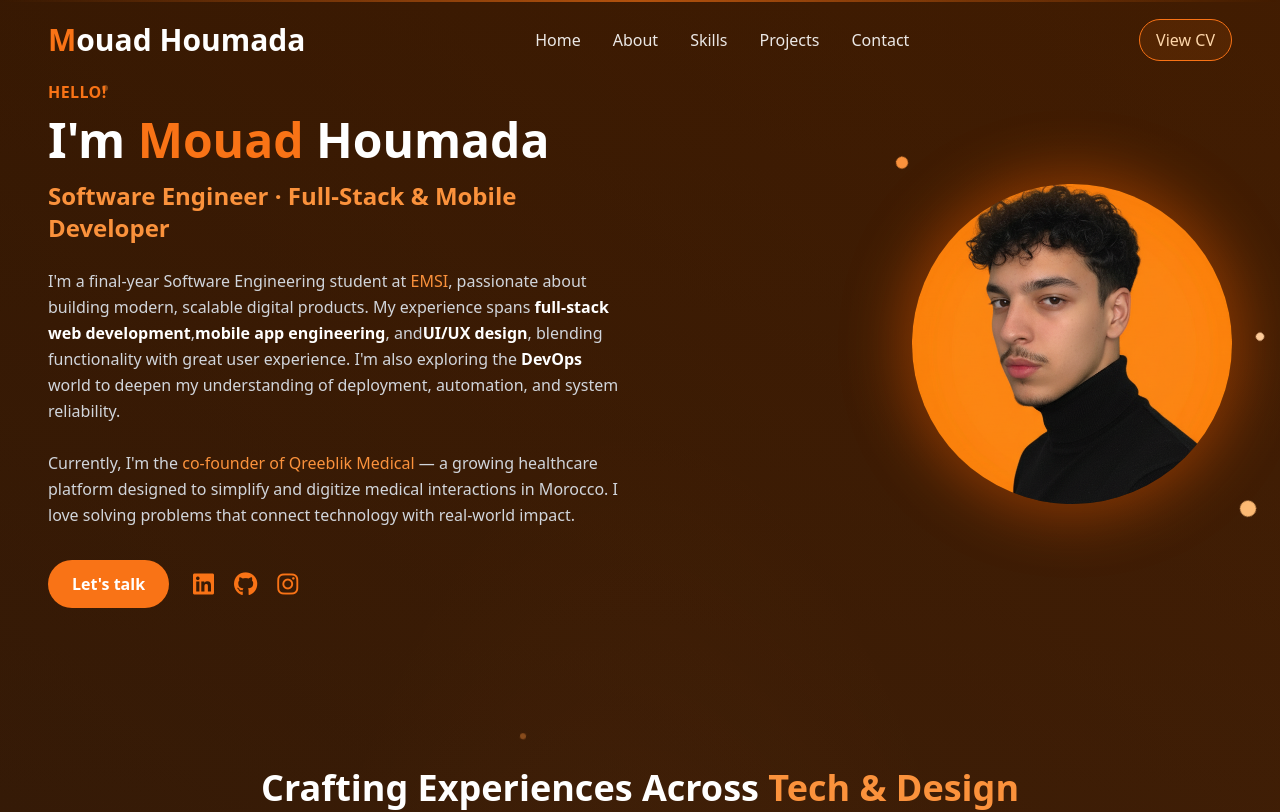
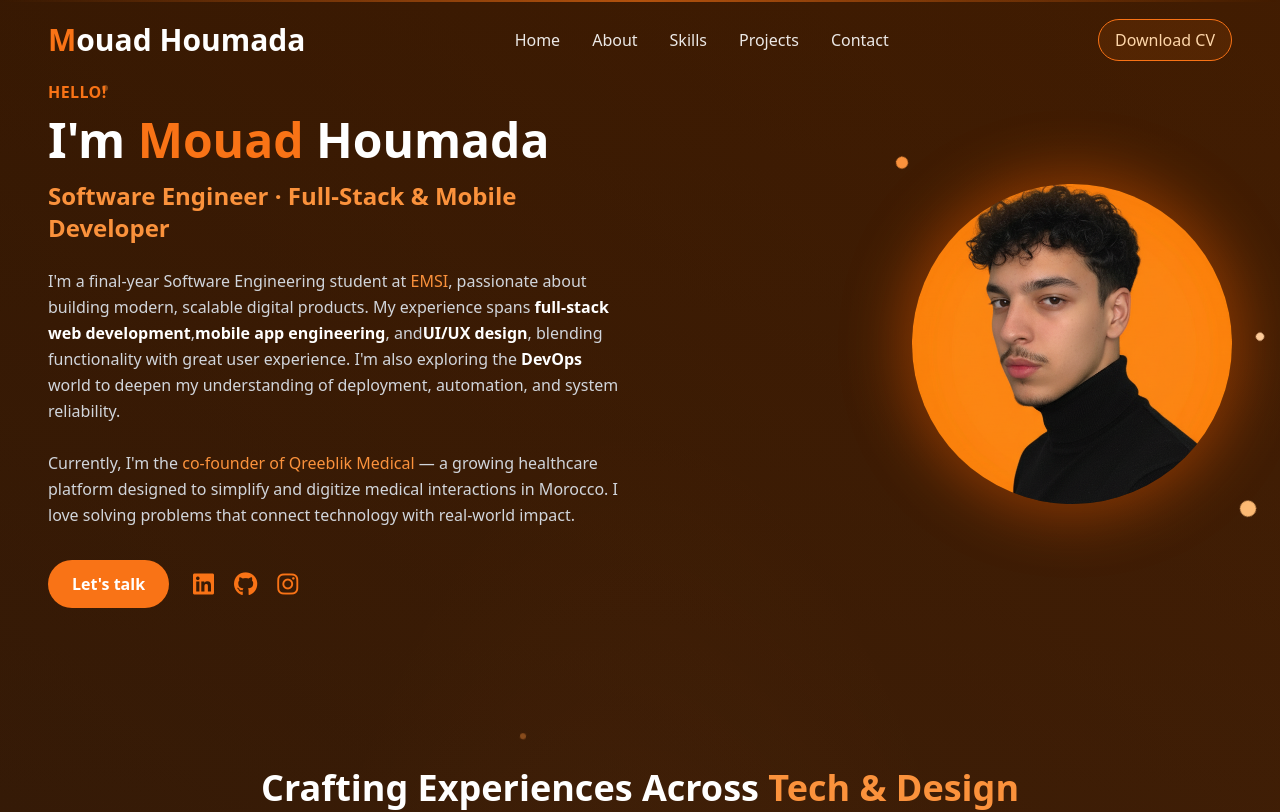
Before and after one commit to Sky-Cooper/mouad-portfolio, a React (Vite) app: page / in a window 1280 px wide. Shown: the top 812 px of the page. Built offline with nearby package versions, Linux system fonts and the light colour scheme; a web font is replaced by a local one.

Commit message:
update , fixing the donload on mobile devices of the cv pdf

```diff
--- a/src/components/Nav.tsx
+++ b/src/components/Nav.tsx
@@ -82,11 +82,10 @@ export default function Nav() {
           <div className="flex items-center gap-4">
             <a
               href="/mouadHoumadaCV.pdf"
-              target="_blank"
-              rel="noopener noreferrer"
+              download="Mouad_Houmada_CV.pdf"
               className="hidden px-4 py-2 text-orange-200 transition-all duration-300 border border-orange-500 rounded-full md:inline-block bg-orange-500/10 hover:bg-orange-500 hover:text-white"
             >
-              View CV
+              Download CV
             </a>
 
             <button
@@ -145,11 +144,12 @@ export default function Nav() {
           ))}
 
           <a
-            href="/mouad-cv.pdf"
-            download
-            className="block px-4 py-2 mt-3 text-center text-orange-200 transition-all border border-orange-500 rounded-full bg-orange-500/10 hover:bg-orange-500 hover:text-white"
+            href="/mouadHoumadaCV.pdf"
+            target="_blank"
+            rel="noopener noreferrer"
+            className="hidden px-4 py-2 text-orange-200 transition-all duration-300 border border-orange-500 rounded-full md:inline-block bg-orange-500/10 hover:bg-orange-500 hover:text-white"
           >
-            Download CV
+            View CV
           </a>
         </div>
       </div>
```
